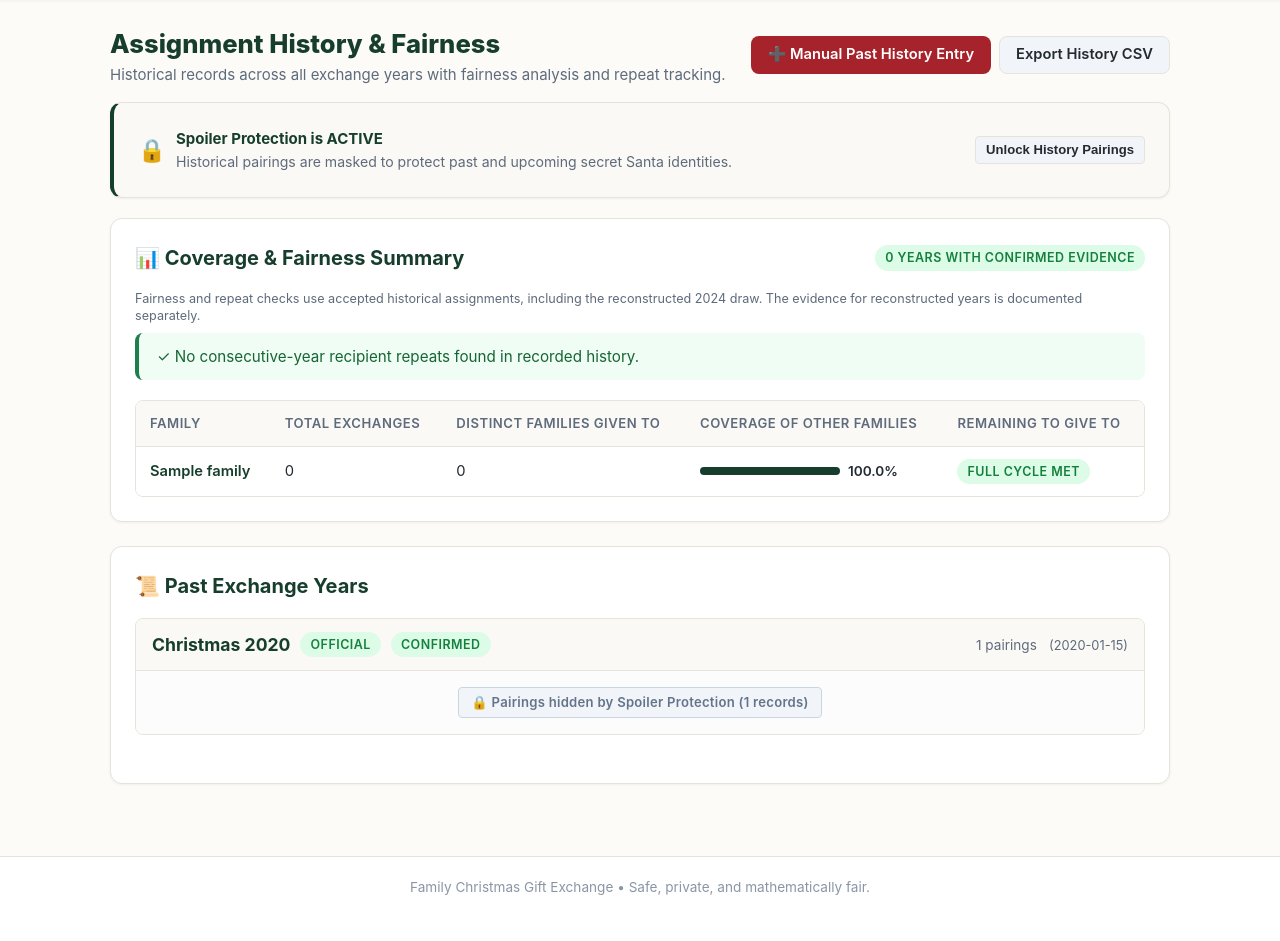
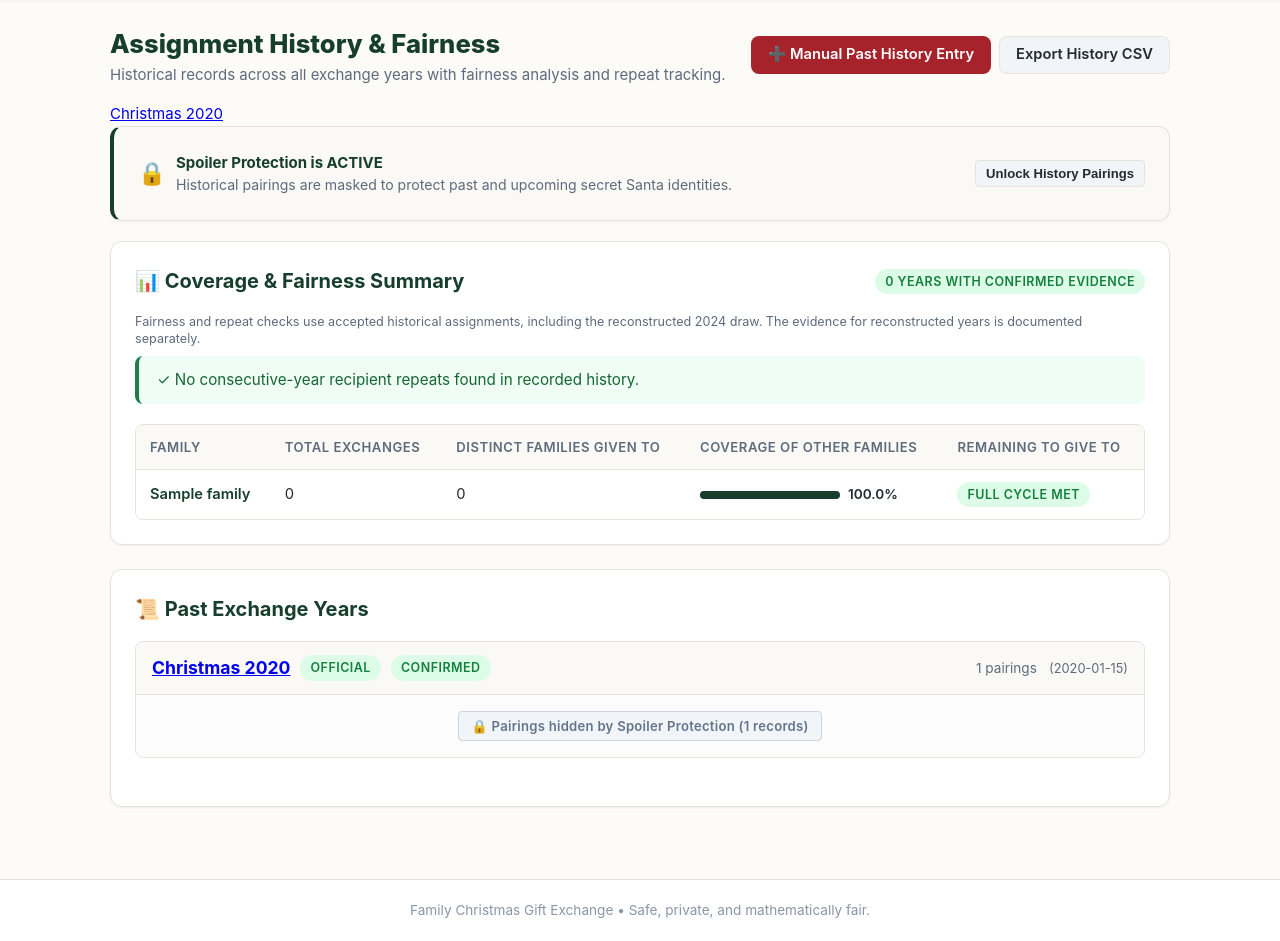
Before and after one commit to Tahlor/Christmas_Gift_Assignment, a Flask app: page /christmas/admin/history in a window 1280 px wide. Shown: the part 66-1007 px from the top of the page. Before the commit the page ends 961 px from the top, so only its background shows below. Run offline with Flask 3, Linux system fonts and the light colour scheme; the visitor is signed in with stand-in values (Sample User, id 1); tables that the repository leaves empty hold one stand-in row (values such as "Sample post"); parts of the project's set-up code (start-up, migrations or seed data) failed here and were passed over.

Commit message:
ux: linkable historical years and in-place spoiler controls with page-preserving fallback

```diff
--- a/web/templates/admin/history.html
+++ b/web/templates/admin/history.html
@@ -1,8 +1,10 @@
 {% extends "base.html" %}
 
-{% block title %}History & Fairness - Christmas Gift Exchange{% endblock %}
+{% block title %}History & Fairness - Christmas Gift Exchange</div>
+{% endblock %}
 
 {% block content %}
+<div id="history-shell">
 <div class="card-header">
   <div>
     <h1 style="color: var(--color-primary); font-size: 1.6rem; font-weight: 800;">Assignment History & Fairness</h1>
@@ -14,6 +16,12 @@
   </div>
 </div>
 
+
+<nav class="history-year-nav" aria-label="Jump to recorded year">
+  {% for rec in history_records %}
+    <a href="#year-{{ rec.year }}">Christmas {{ rec.year }}</a>
+  {% endfor %}
+</nav>
 <!-- Spoiler Protection Banner -->
 {% if spoilers_unlocked %}
 <div class="card" style="border-left: 4px solid var(--color-warning); background-color: var(--color-gold-subtle); margin-bottom: 20px;">
@@ -25,8 +33,9 @@
         <p style="font-size: 0.88rem; color: #78350f; margin: 0;">Historical gift pairings are currently visible for this browser session.</p>
       </div>
     </div>
-    <form method="POST" action="{{ url_for('admin.lock_spoilers') }}">
+    <form method="POST" action="{{ url_for('admin.lock_spoilers') }}" data-ajax-spoilers>
       <input type="hidden" name="csrf_token" value="{{ csrf_token() }}">
+      <input type="hidden" name="return_to" value="{{ url_for('admin.history') }}">
       <button type="submit" class="btn btn-forest btn-sm">Lock Mappings (Hide Spoilers)</button>
     </form>
   </div>
@@ -41,8 +50,9 @@
         <p style="font-size: 0.88rem; color: var(--color-text-muted); margin: 0;">Historical pairings are masked to protect past and upcoming secret Santa identities.</p>
       </div>
     </div>
-    <form method="POST" action="{{ url_for('admin.unlock_spoilers') }}">
+    <form method="POST" action="{{ url_for('admin.unlock_spoilers') }}" data-ajax-spoilers>
       <input type="hidden" name="csrf_token" value="{{ csrf_token() }}">
+      <input type="hidden" name="return_to" value="{{ url_for('admin.history') }}">
       <button type="submit" class="btn btn-secondary btn-sm" data-confirm="Reveal historical recipient pairings for this session?">Unlock History Pairings</button>
     </form>
   </div>
@@ -128,10 +138,10 @@
 
   {% if history_records %}
     {% for rec in history_records %}
-    <div style="margin-bottom: 24px; border: 1px solid var(--color-border); border-radius: var(--radius-md); overflow: hidden;">
+    <div id="year-{{ rec.year }}" class="history-year-card" style="margin-bottom: 24px; border: 1px solid var(--color-border); border-radius: var(--radius-md); overflow: hidden; scroll-margin-top: 16px;">
       <div style="background-color: #faf9f5; padding: 12px 16px; display: flex; justify-content: space-between; align-items: center; border-bottom: 1px solid var(--color-border); flex-wrap: wrap; gap: 8px;">
         <div style="display: flex; align-items: center; gap: 10px;">
-          <h3 style="color: var(--color-primary); font-size: 1.1rem; font-weight: 700; margin: 0;">Christmas {{ rec.year }}</h3>
+          <h3 style="color: var(--color-primary); font-size: 1.1rem; font-weight: 700; margin: 0;"><a href="#year-{{ rec.year }}" class="history-year-anchor" title="Link to Christmas {{ rec.year }}">Christmas {{ rec.year }}</a></h3>
           {% if rec.provenance == 'manual' %}
           <span class="badge" style="background-color: #fef3c7; color: #92400e;">Manual</span>
           {% else %}
```
